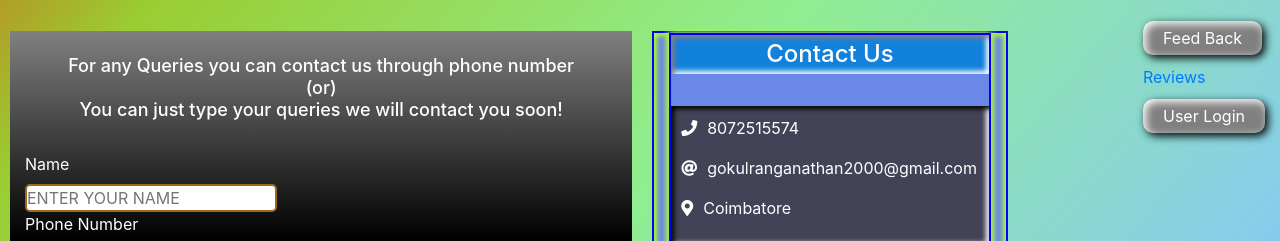
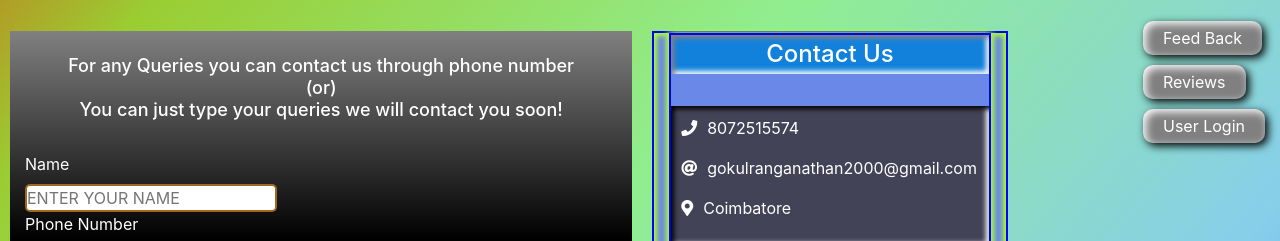
Before and after one commit to gokulcool5/namagiri-lakshmi-decorations, a plain HTML site: page contact.html in a window 1280 px wide. Shown: the part 140-381 px from the top of the page. Drawn offline with nearby package versions, Linux system fonts and the light colour scheme.

Commit message:
Update contact.html

```diff
--- a/contact.html
+++ b/contact.html
@@ -87,7 +87,7 @@
         <div class="col-lg-2 col-md-2 col-sm-2 col-xs-2">
           <div class="demo">
             <a href="feedback.html"><button type="button" id="btn" >Feed Back</button></a>
-            <a href="https://script.google.com/macros/s/AKfycbwBVi2471qE1lLdbnO97BC6cwz5XVhX0DRVbl-pnj386vBOBm4/exec" >Reviews</button></a>
+            <a href="https://script.google.com/macros/s/AKfycbwBVi2471qE1lLdbnO97BC6cwz5XVhX0DRVbl-pnj386vBOBm4/exec"><button type="button" id="btn" >Reviews</button></a>
             <a href="userlogin.html"><button type="button" id="btn" >User Login</button></a>
           </div>
         </div>
```
